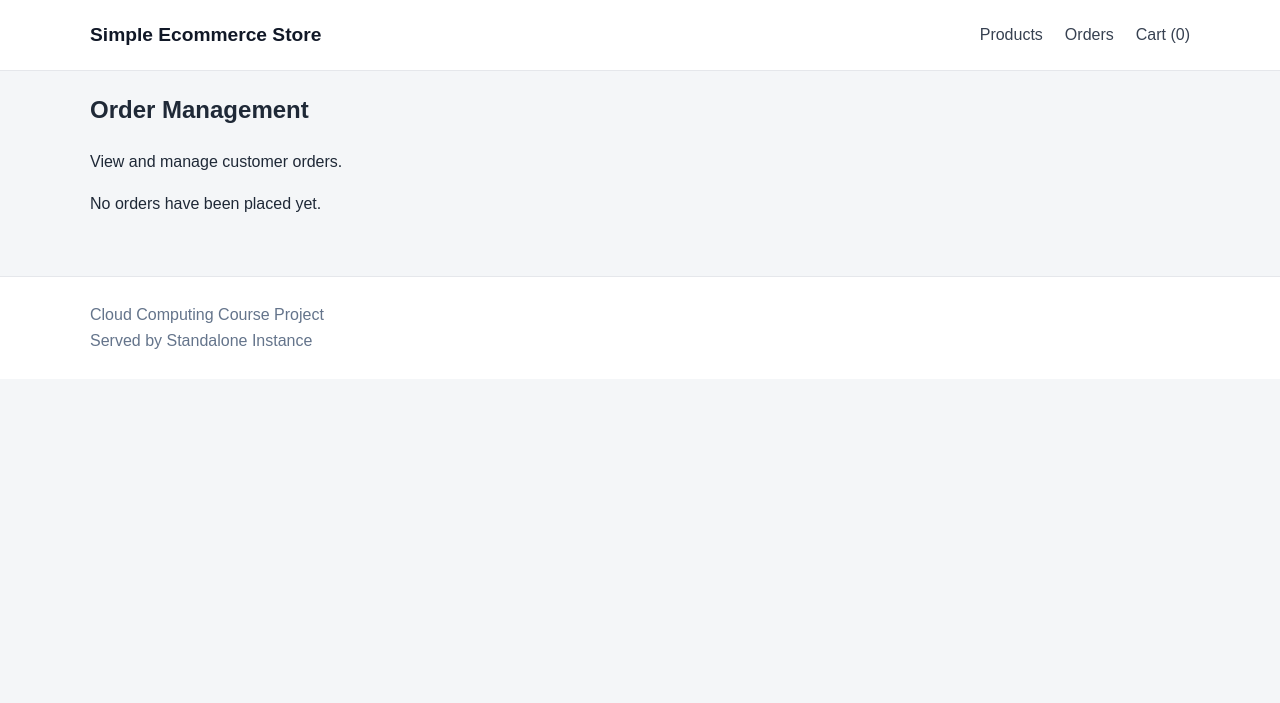
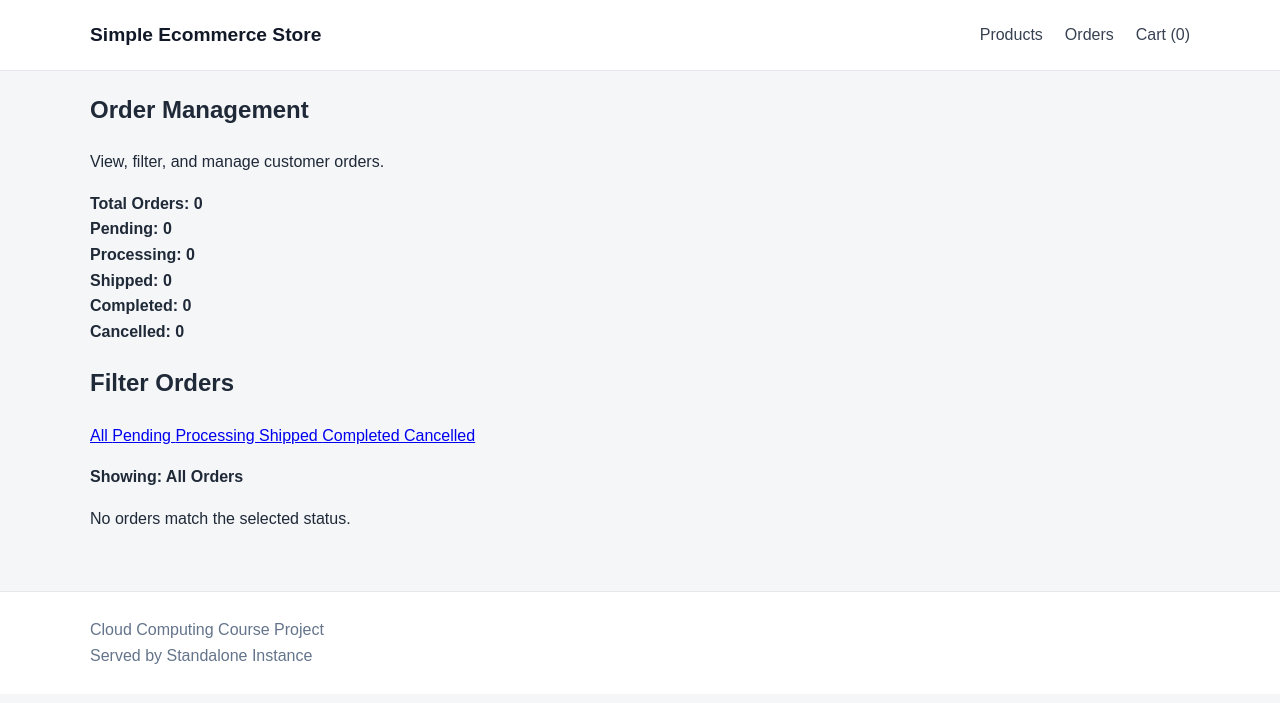
Before and after one commit to mcwch/Chihang-Wei-cloud-project, a Flask app: page /orders in a window 1280 px wide. Shown: the top 703 px of the page. Run offline with Flask 3, Linux system fonts and the light colour scheme; the visitor is signed in with stand-in values (Sample User, id 1).

Commit message:
Add secure order management dashboard

```diff
--- a/ecommerce_app/app.py
+++ b/ecommerce_app/app.py
@@ -386,13 +386,50 @@ def create_app(test_config=None):
     @app.route("/orders")
     @admin_required
     def orders():
+        allowed_statuses = (
+            "Pending",
+            "Processing",
+            "Shipped",
+            "Completed",
+            "Cancelled",
+        )
+
         all_orders = Order.query.order_by(
             Order.created_at.desc()
         ).all()
 
+        order_statistics = {
+            "total": len(all_orders),
+        }
+
+        for status in allowed_statuses:
+            order_statistics[status] = sum(
+                order.status == status
+                for order in all_orders
+            )
+
+        requested_status = request.args.get(
+            "status",
+            "",
+        ).strip()
+
+        if requested_status in allowed_statuses:
+            displayed_orders = [
+                order
+                for order in all_orders
+                if order.status == requested_status
+            ]
+            active_filter = requested_status
+        else:
+            displayed_orders = all_orders
+            active_filter = None
+
         return render_template(
             "orders.html",
-            orders=all_orders,
+            orders=displayed_orders,
+            order_statistics=order_statistics,
+            allowed_statuses=allowed_statuses,
+            active_filter=active_filter,
         )
 
     @app.route("/orders/<int:order_id>")
@@ -415,6 +452,7 @@ def create_app(test_config=None):
             "Processing",
             "Shipped",
             "Completed",
+            "Cancelled",
         }
 
         new_status = request.form.get(
--- a/ecommerce_app/templates/order_detail.html
+++ b/ecommerce_app/templates/order_detail.html
@@ -18,7 +18,8 @@
                 "Pending",
                 "Processing",
                 "Shipped",
-                "Completed"
+                "Completed",
+                "Cancelled"
             ] %}
                 <option
                     value="{{ status }}"
--- a/ecommerce_app/templates/orders.html
+++ b/ecommerce_app/templates/orders.html
@@ -5,7 +5,48 @@
 {% block content %}
 <section class="page-header">
     <h1>Order Management</h1>
-    <p>View and manage customer orders.</p>
+    <p>View, filter, and manage customer orders.</p>
+</section>
+
+<section class="order-statistics">
+    <div class="order-card">
+        <strong>
+            Total Orders: {{ order_statistics["total"] }}
+        </strong>
+    </div>
+
+    {% for status in allowed_statuses %}
+        <div class="order-card">
+            <strong>
+                {{ status }}:
+                {{ order_statistics[status] }}
+            </strong>
+        </div>
+    {% endfor %}
+</section>
+
+<section class="order-filters">
+    <h2>Filter Orders</h2>
+
+    <a href="{{ url_for('orders') }}">
+        All
+    </a>
+
+    {% for status in allowed_statuses %}
+        <a
+            href="{{ url_for('orders', status=status) }}"
+        >
+            {{ status }}
+        </a>
+    {% endfor %}
+
+    {% if active_filter %}
+        <p>
+            <strong>Showing: {{ active_filter }}</strong>
+        </p>
+    {% else %}
+        <p><strong>Showing: All Orders</strong></p>
+    {% endif %}
 </section>
 
 {% if orders %}
@@ -36,6 +77,6 @@
         {% endfor %}
     </div>
 {% else %}
-    <p>No orders have been placed yet.</p>
+    <p>No orders match the selected status.</p>
 {% endif %}
 {% endblock %}
```
Also changed, not shown: ecommerce_app/tests/test_order_dashboard.py (added, +126 -0 lines).
